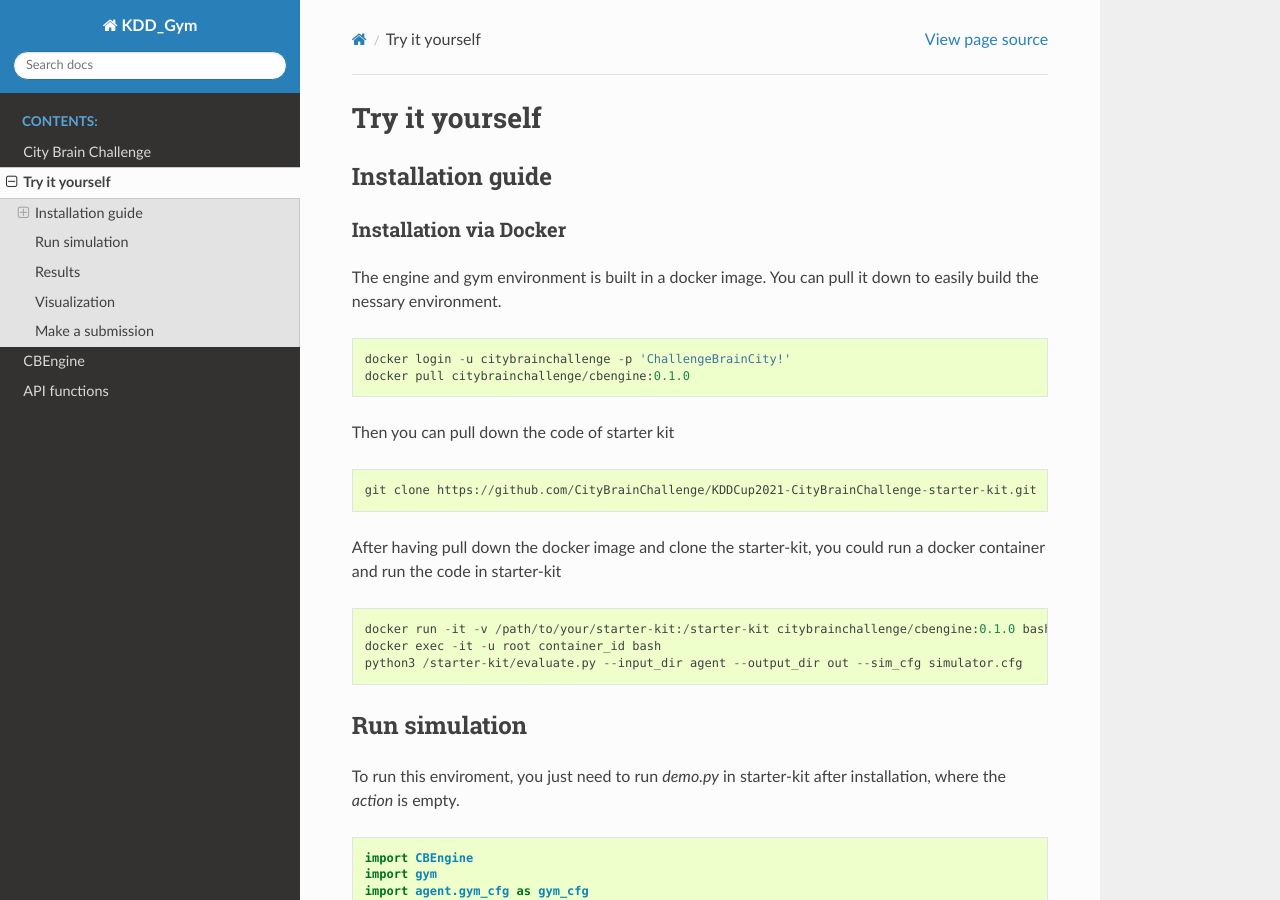
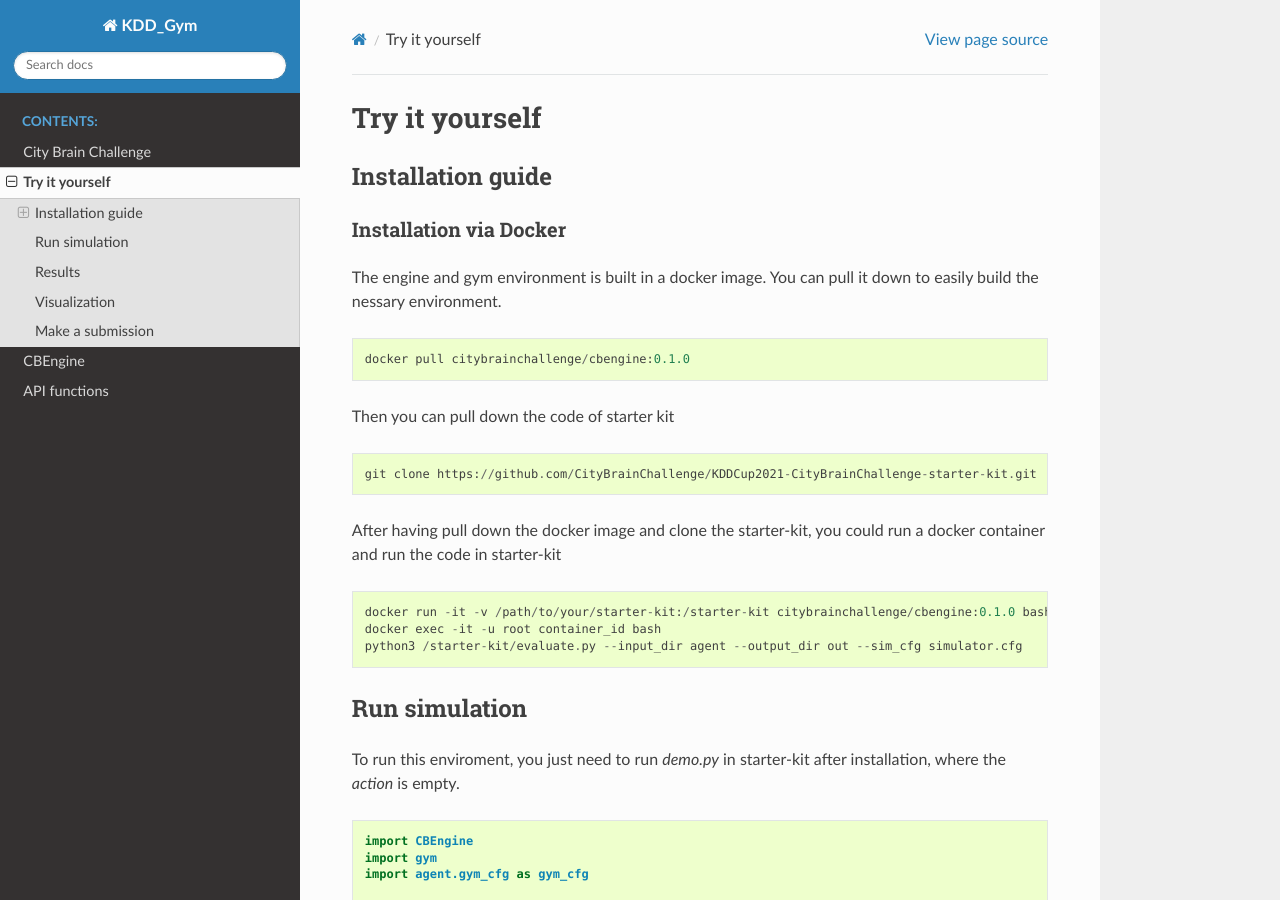
Before and after one commit to CityBrainChallenge/KDDCup2021-CityBrainChallenge, a Sphinx documentation site: the page built from docs/try-it-yourself.rst, in a window 1280 px wide and 900 px high. Built offline with Sphinx 7.4.7 and the Read the Docs theme 2.0.0, drawn with Linux system fonts in a browser that asks for light colours.

Commit message:
Update try-it-yourself.rst

```diff
--- a/docs/try-it-yourself.rst
+++ b/docs/try-it-yourself.rst
@@ -14,7 +14,6 @@ The engine and gym environment is built in a docker image. You can pull it down
 
 .. code-block::
 
-    docker login -u citybrainchallenge -p 'ChallengeBrainCity!'
     docker pull citybrainchallenge/cbengine:0.1.0
 
 Then you can pull down the code of starter kit
```
